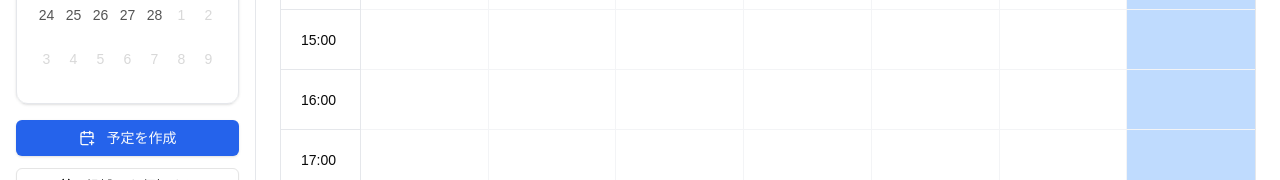
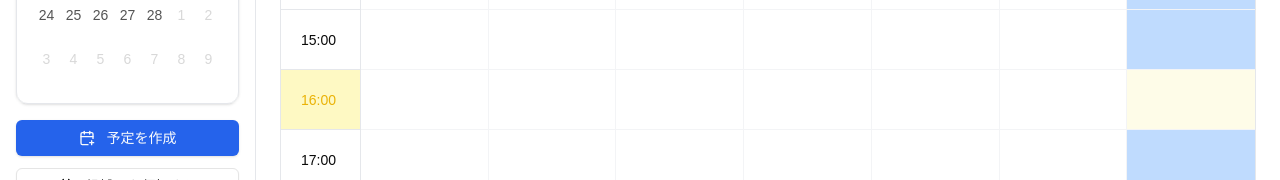
Before and after one commit to Palpa-inc/smartcal, a Next.js app: page / in a window 1280 px wide. Shown: the part 553-733 px from the top of the page. Built offline with nearby package versions, Linux system fonts and the light colour scheme; no server answers.

Commit message:
Add current hour state to TimelineCalendar

```diff
--- a/src/components/calendar/timeline-calendar.tsx
+++ b/src/components/calendar/timeline-calendar.tsx
@@ -19,6 +19,7 @@ const TimelineCalendar: React.FC = () => {
     null
   );
   const [isOpen, setIsOpen] = useState(false);
+  const [currentHour] = useState(new Date().getHours());
 
   // 初期スクロール位置を設定
   useEffect(() => {
@@ -193,7 +194,6 @@ const TimelineCalendar: React.FC = () => {
   );
 
   return (
-    <>
     <div
       ref={containerRef}
       className="w-full h-[calc(100vh-120px)] relative overflow-auto bg-white rounded-xl"
@@ -244,7 +244,7 @@ const TimelineCalendar: React.FC = () => {
         {weekDays.map((day, index) => (
           <div
             key={`allday-${day}`}
-              className={`border-b ${
+            className={`dark:bg-slate-700 border-b ${
               index < 6 ? "border-r" : ""
             } border-gray-100 relative min-h-[60px] ${
               isSameDay(day, date) ? "bg-blue-200" : "bg-background/30"
@@ -281,6 +281,7 @@ const TimelineCalendar: React.FC = () => {
 
       {/* タイムライン */}
       {timeSlots.map((hour) => {
+        const isCurrentHour = hour === currentHour;
         return (
           <div
             key={hour}
@@ -291,7 +292,9 @@ const TimelineCalendar: React.FC = () => {
             <div
               className={`bg-background border-r ${
                 hour < 23 ? "border-b" : "rounded-bl-xl"
-                } border-gray-200 p-2 text-sm flex justify-between items-center pl-5`}
+              } border-gray-200 p-2 text-sm flex justify-between items-center pl-5 ${
+                isCurrentHour ? "bg-yellow-100 text-yellow-500" : ""
+              }`}
             >
               {`${hour.toString().padStart(2, "0")}:00`}
             </div>
@@ -308,15 +311,18 @@ const TimelineCalendar: React.FC = () => {
               );
               const isFullHourEmpty =
                 !hasEventsFirstHalf && !hasEventsSecondHalf;
+              const isToday = isSameDay(day, new Date());
 
               return (
                 <div
                   key={`${day}-${hour}`}
-                    className={` ${hour < 23 ? "border-b" : ""} ${
+                  className={`bg-background dark:bg-slate-700 ${
+                    hour < 23 ? "border-b" : ""
+                  } ${
                     index < 6 ? "border-r" : ""
                   } border-gray-100 relative min-h-[60px] ${
                     isSameDay(day, date) ? "bg-blue-200" : "bg-background/30"
-                    }`}
+                  } ${isCurrentHour && isToday ? "bg-yellow-50" : ""}`}
                 >
                   {/* 1時間全体が空いている場合 */}
                   {!loading && (
@@ -326,7 +332,7 @@ const TimelineCalendar: React.FC = () => {
                           className={`absolute inset-1 border border-dashed rounded-md ${
                             isSameDay(day, date)
                               ? "bg-background/20 border-green-300"
-                                : "bg-green-50/10 dark:bg-green-50/40 border-green-300/40 dark:border-green-600/40 "
+                              : "bg-green-50/10 dark:bg-green-50/50 border-green-300/40 dark:border-green-100"
                           } pointer-events-none z-10`}
                           style={{
                             top: "4px",
@@ -341,7 +347,7 @@ const TimelineCalendar: React.FC = () => {
                               className={`absolute inset-1 border border-dashed rounded-md ${
                                 isSameDay(day, date)
                                   ? "bg-background/20 border-green-300"
-                                    : "bg-green-50/10 dark:bg-green-50/40 border-green-300/40 dark:border-green-600/40"
+                                  : "bg-green-50/10 dark:bg-green-50/50 border-green-300/40 dark:border-green-100"
                               } pointer-events-none z-10`}
                               style={{
                                 top: "4px",
@@ -355,10 +361,10 @@ const TimelineCalendar: React.FC = () => {
                               className={`absolute inset-1 border border-dashed rounded-md ${
                                 isSameDay(day, date)
                                   ? "bg-background/20 border-green-300"
-                                    : "bg-green-50/10 dark:bg-green-50/40 border-green-300/40 dark:border-green-600/40"
+                                  : "bg-green-50/10 dark:bg-green-50/50 border-green-300/40 dark:border-green-100"
                               } pointer-events-none z-10`}
                               style={{
-                                  top: "34px",
+                                top: "33px",
                                 height: "22px",
                               }}
                             />
@@ -419,7 +425,6 @@ const TimelineCalendar: React.FC = () => {
         onClose={() => setIsOpen(false)}
       />
     </div>
-    </>
   );
 };
 
```
Lines whose indentation alone changed are shown as unchanged.
